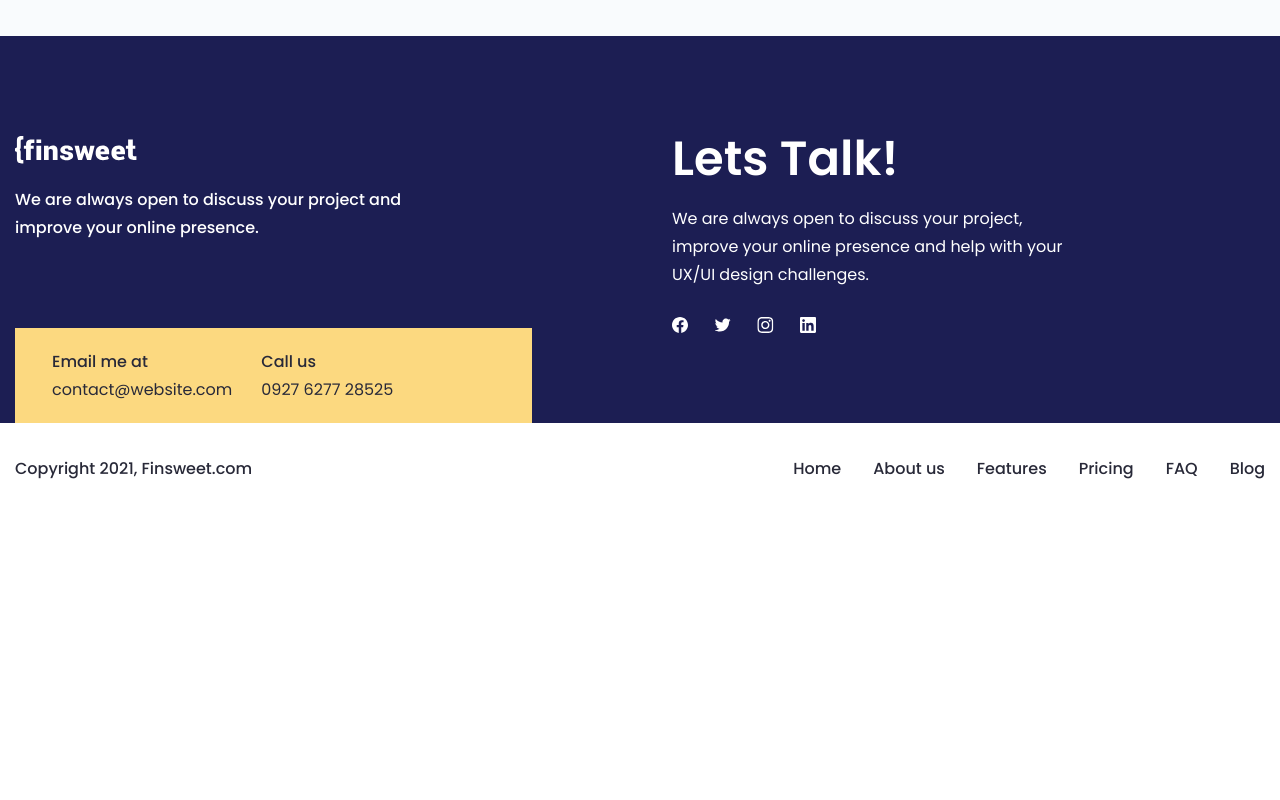
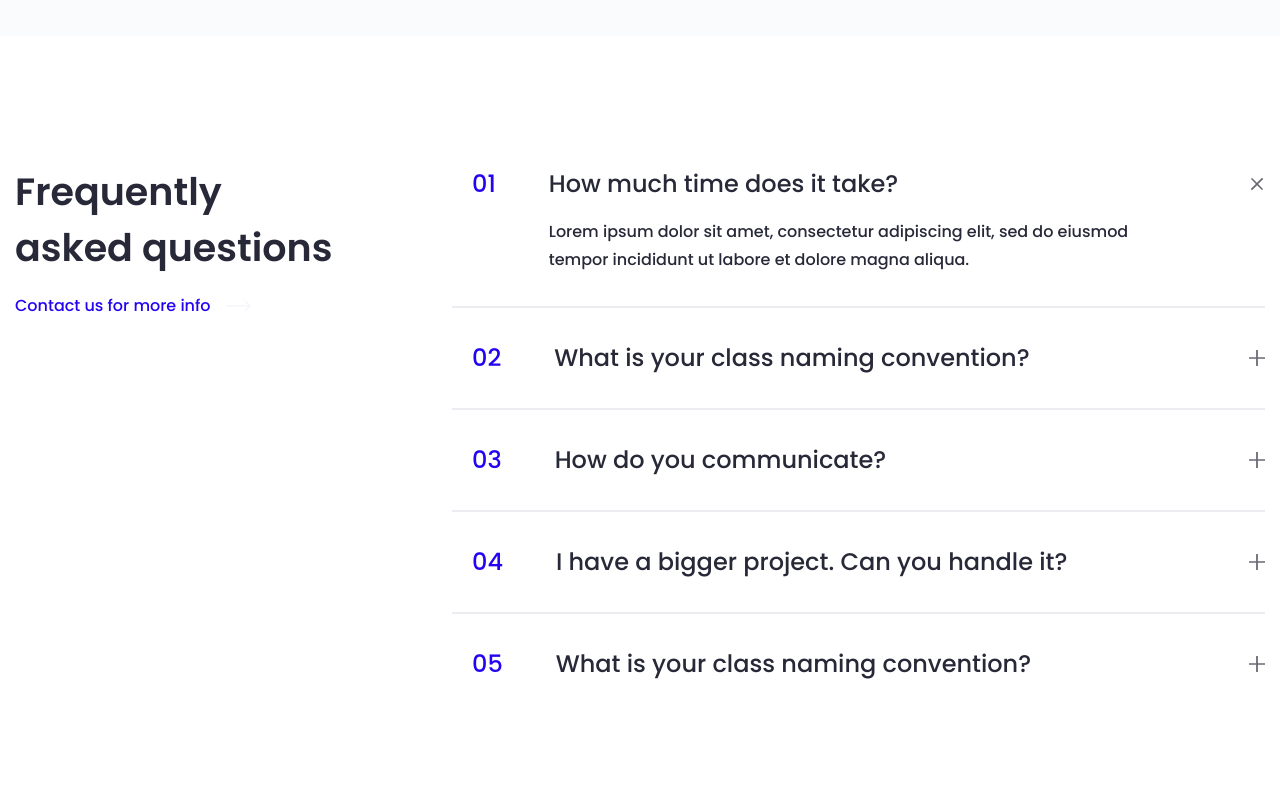
Before and after one commit to ArtemCaster/Webflow, a website: page app/index.html in a window 1280 px wide. Shown: the part 4060-4860 px from the top of the page. Before the commit the page ends 4575 px from the top, so only its background shows below. Drawn offline with nearby package versions, Linux system fonts and the light colour scheme; files that its build step writes are made by us from their sources.

Commit message:
added _questions

```diff
--- a/app/index.html
+++ b/app/index.html
@@ -322,6 +322,100 @@
     </div>
   </div>
 </section>
+    <section class="questions">
+  <div class="container">
+    <div class="questions__inner">
+      <div class="questions__info">
+        <h3 class="questions__info-title">
+          Frequently asked questions
+        </h3>
+        <a class="link questions__info-link" href="#">
+          Contact us for more info
+        </a>
+      </div>
+      <ol class="questions__list">
+        <li class="questions__list-item questions__list-item--active">
+          <div class="questions__list-inner">
+            <div class="questions__list-top">
+              <p class="questions__list-title">
+                How much time does it take?
+              </p>
+              <img class="questions__list-plus" src="../images/icons/plus.svg" alt="plus icon">
+            </div>
+            <div class="questions__list-info">
+              Lorem ipsum dolor sit amet, consectetur adipiscing elit, sed do eiusmod tempor incididunt ut labore et dolore magna aliqua.
+            </div>
+          </div>
+        </li>
+        <li class="questions__list-item">
+          <div class="questions__list-inner">
+            <div class="questions__list-top">
+              <p class="questions__list-title">
+                What is your class naming convention?
+              </p>
+              <img class="questions__list-plus" src="../images/icons/plus.svg" alt="plus icon">
+            </div>
+            <div class="questions__list-info">
+              Lorem ipsum dolor sit amet, consectetur adipiscing elit, sed do eiusmod tempor incididunt ut labore et dolore magna aliqua.
+            </div>
+          </div>
+        </li>
+        <li class="questions__list-item">
+          <div class="questions__list-inner">
+            <div class="questions__list-top">
+              <p class="questions__list-title">
+                How do you communicate?
+              </p>
+              <img class="questions__list-plus" src="../images/icons/plus.svg" alt="plus icon">
+            </div>
+            <div class="questions__list-info">
+              <p>
+                Lorem ipsum dolor sit amet, consectetur adipiscing elit, sed do eiusmod tempor incididunt ut labore et dolore magna aliqua.
+                Lorem ipsum dolor sit amet, consectetur adipiscing elit, sed do eiusmod tempor incididunt ut labore et dolore magna aliqua.
+                Lorem ipsum dolor sit amet, consectetur adipiscing elit, sed do eiusmod tempor incididunt ut labore et dolore magna aliqua.
+              </p>
+              <p>
+                Lorem ipsum dolor sit amet, consectetur adipiscing elit, sed do eiusmod tempor incididunt ut labore et dolore magna aliqua.
+              </p>
+            </div>
+          </div>
+        </li>
+        <li class="questions__list-item">
+          <div class="questions__list-inner">
+            <div class="questions__list-top">
+              <p class="questions__list-title">
+                I have a bigger project. Can you handle it?
+              </p>
+              <img class="questions__list-plus" src="../images/icons/plus.svg" alt="plus icon">
+            </div>
+            <div class="questions__list-info">
+              Lorem ipsum dolor sit amet, consectetur adipiscing elit, sed do eiusmod tempor incididunt ut labore et dolore magna aliqua.
+            </div>
+          </div>
+        </li>
+        <li class="questions__list-item">
+          <div class="questions__list-inner">
+            <div class="questions__list-top">
+              <p class="questions__list-title">
+                What is your class naming convention?
+              </p>
+              <img class="questions__list-plus" src="../images/icons/plus.svg" alt="plus icon">
+            </div>
+            <div class="questions__list-info">
+              <p>
+                Lorem ipsum dolor sit amet, consectetur adipiscing elit, sed do eiusmod tempor incididunt ut labore et dolore magna aliqua.
+              </p>
+              <p>
+                Lorem ipsum dolor sit amet, consectetur adipiscing elit, sed do eiusmod tempor incididunt ut labore et dolore magna aliqua.
+              </p>
+            </div>
+          </div>
+        </li>
+      </ol>
+    </div>
+  </div>
+</section>
+
 
   </main>
   <section class="footer">
--- a/app/js/main.js
+++ b/app/js/main.js
@@ -1,4 +1,6 @@
 $(function () {
+
+  $('.questions__list-item--active').find('.questions__list-info').slideDown(); //сделать при прокрутке
 
   $('.navbar__btn').on('click', function () {
 
@@ -18,7 +20,17 @@ $(function () {
   $('.testimonials__slider').slick({
     infinite: false,
     speed: 700,
-    // autoplay: true,
+  })
+
+  $('.questions__list-item').on('click', function () {
+    $(this).toggleClass('questions__list-item--active');
+
+    if($(this).hasClass('questions__list-item--active')){
+      $(this).find('.questions__list-info').slideDown(500);
+    }else{
+      $(this).find('.questions__list-info').slideUp(500);
+    }
+
   })
 
 });
--- /dev/null
+++ b/app/scss/components/_questions.scss
@@ -0,0 +1,151 @@
+.questions{
+  padding: 128px 0;
+
+  &__inner{
+    display: flex;
+  }
+
+  &__info{
+    max-width: 328px;
+    margin-right: 109px;
+
+    &-title{
+      @extend %h3;
+      margin-bottom: 16px;
+    }
+
+    &-link{
+      color: $blue;
+    }
+  }
+
+  &__list{
+    list-style: none;
+    width: 100%;
+    margin-top: -30px;
+
+    &-info{
+      display: none;
+      padding-top: 16px;
+      max-width: 600px;
+      @extend %label-1;
+
+      p{
+        margin-bottom: 10px;
+      }
+    }
+
+    &-plus{
+      transition: all 0.8s;
+    }
+
+    &-item{
+      counter-increment: number;
+      display: flex;
+      width: 100%;
+      padding: 32px 0;
+      cursor: pointer;
+
+      &::before{
+        content: '0' counter(number);
+        display: block;
+        padding-right: 53px;
+        padding-left: 20px;
+        @extend %h6;
+        color: $blue;
+      }
+
+      &:not(:last-child){
+        border-bottom: 2px solid #ECECF1;
+      }
+
+      &.questions__list-item--active{
+        .questions__list-plus{
+          transform: rotate(45deg);
+        }
+      }
+    }
+
+    &-inner{
+      width: 100%;
+    }
+
+    &-top{
+      display: flex;
+      justify-content: space-between;
+    }
+
+    &-title{
+      @extend %h6;
+      color: $blue-dark;
+    }
+  }
+}
+
+
+@media (max-width: 1200px){
+  .questions{
+
+    &__info{
+      margin-right: 15px;
+    }
+  }
+}
+
+@media (max-width: 970px){
+  .questions{
+    &__inner{
+      flex-direction: column;
+    }
+
+    &__info{
+      margin-bottom: 50px;
+    }
+  }
+}
+
+
+@media (max-width: 620px){
+  .questions{
+    padding: 60px 0;
+
+    &__list-item::before{
+      padding-left: 0;
+      padding-right: 15px;
+    }
+
+    &__list-title{
+      font-size: 21px;
+      line-height: 31px;
+    }
+
+    &__list-info{
+      max-width: 300px;
+      font-size: 14px;
+      line-height: 23px;
+    }
+
+    &__list-plus{
+      padding-left: 20px;
+    }
+  }
+}
+
+@media (max-width: 380px){
+  .questions{
+
+    &__info{
+      margin-right: 0;
+    }
+
+    &__info-title{
+      font-size: 30px;
+      line-height: 40px;
+    }
+
+    &__list-title{
+      font-size: 19px;
+      line-height: 26px;
+    }
+  }
+}
--- a/app/scss/style.scss
+++ b/app/scss/style.scss
@@ -14,6 +14,7 @@
 @import './components/footer.scss';
 @import './components/header.scss';
 @import './components/card.scss';
+@import './components/questions.scss';
 
 
 //компоненты index
```
Also changed, not shown: app/html/components/_questions.html (added, +93 -0 lines), app/html/index.html (+2 -0 lines), app/images/icons/plus.svg (added), app/js/main.min.js.
